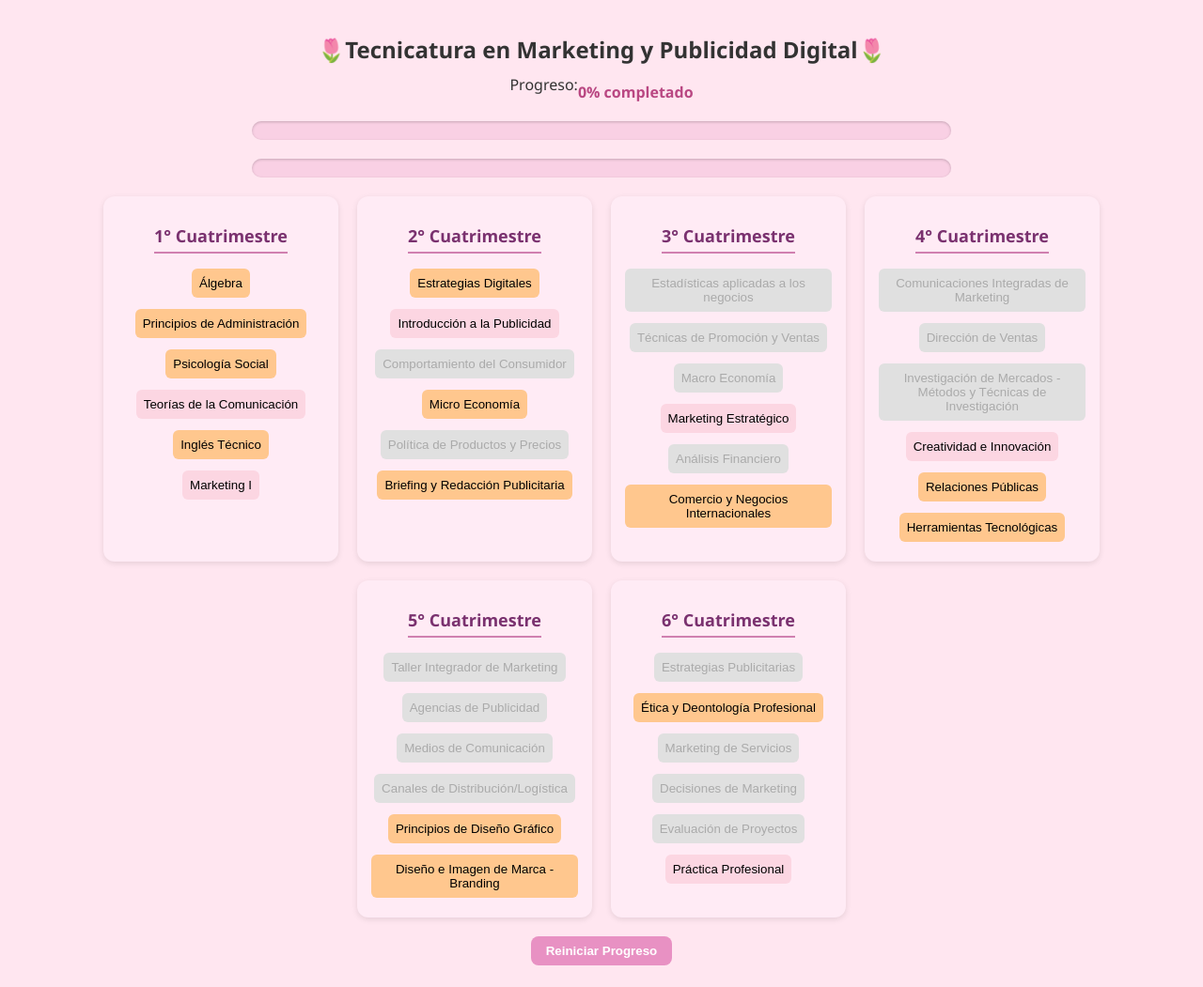
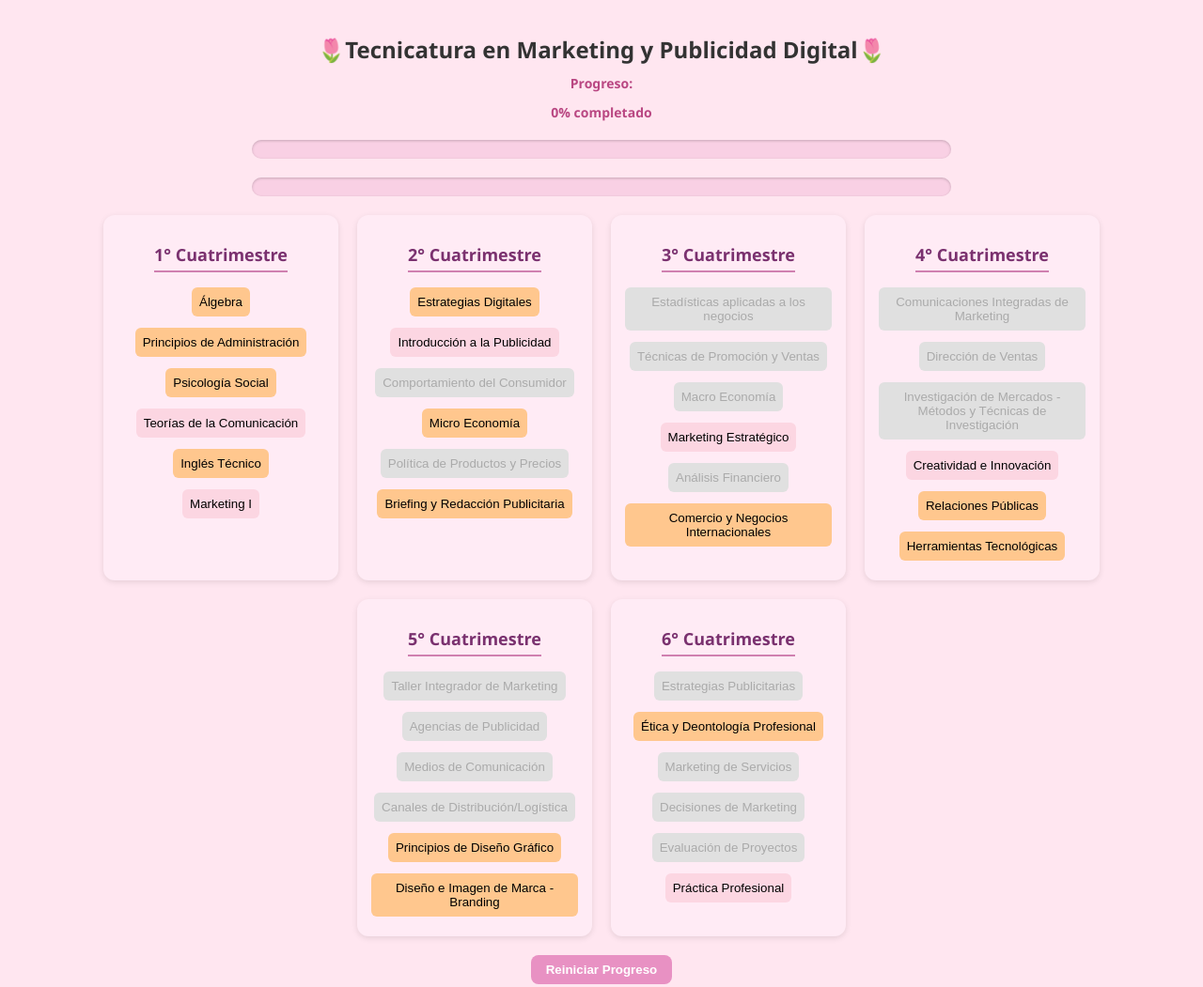
Before and after one commit to Aeslua/Malla-Marketing-Incade, a plain HTML site: page index.html in a window 1280 px wide. Shown: the whole page at 94% size. Drawn offline with Linux system fonts and the light colour scheme.

Commit message:
Update style.css

```diff
--- a/style.css
+++ b/style.css
@@ -126,21 +126,21 @@ button:hover {
 
 .progreso-wrapper {
   display: flex;
-  justify-content: center;
+  flex-direction: column;
+  align-items: center;
   margin-top: 10px;
   margin-bottom: 5px;
 }
 
-.progreso-text-group {
-  display: inline-flex;
-  align-items: center;
-  gap: 6px;
+.progreso-label {
+  font-weight: bold;
   font-size: 14px;
-  font-weight: bold;
   color: #b94782;
-  line-height: 1;
+  margin-bottom: 4px;
 }
 
-.progreso-text-group {
-  font-family: 'Segoe UI', sans-serif;
+#progreso-texto {
+  font-weight: bold;
+  font-size: 14px;
+  color: #b94782;
 }
```
